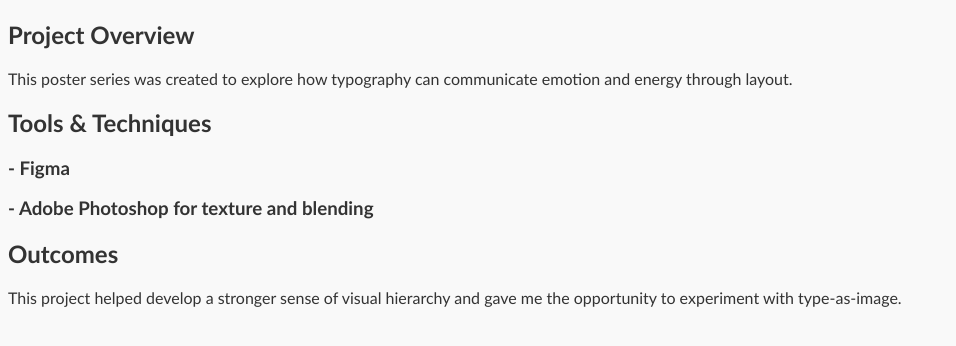
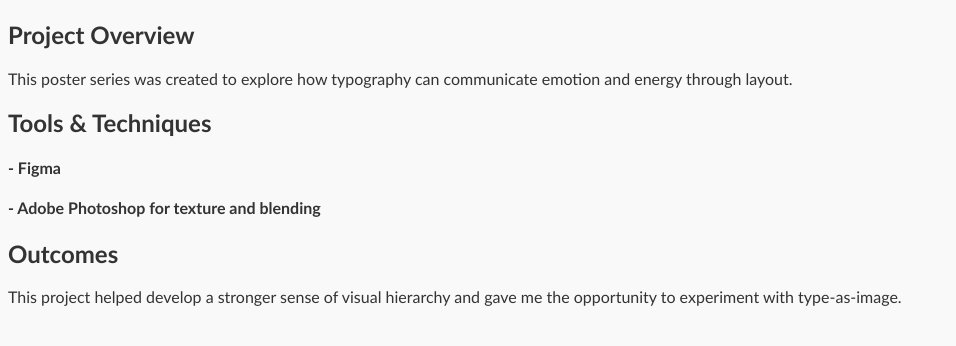
Before and after one commit to Holden-dip/Portfolio, a Jekyll site: the page built from _design/website-redesign.md, in a window 1280 px wide. Shown: the top 346 px of the page, without its empty margins (0-956 px from the left). Built offline with Jekyll 4.4.1, drawn with Linux system fonts in a browser that asks for light colours.

```diff
--- a/_design/website-redesign.md
+++ b/_design/website-redesign.md
@@ -15,8 +15,8 @@ typography can communicate emotion and energy through layout.
 
 ## Tools & Techniques <!-- headline -->
 
-### - Figma
-### - Adobe Photoshop for texture and blending
+#### - Figma
+#### - Adobe Photoshop for texture and blending
 
 
 ## Outcomes
```
